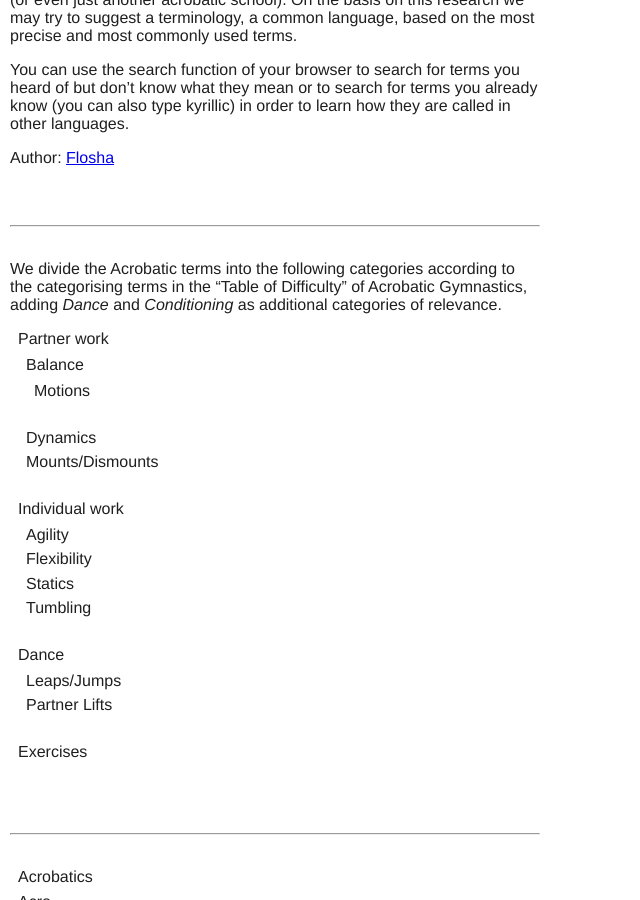
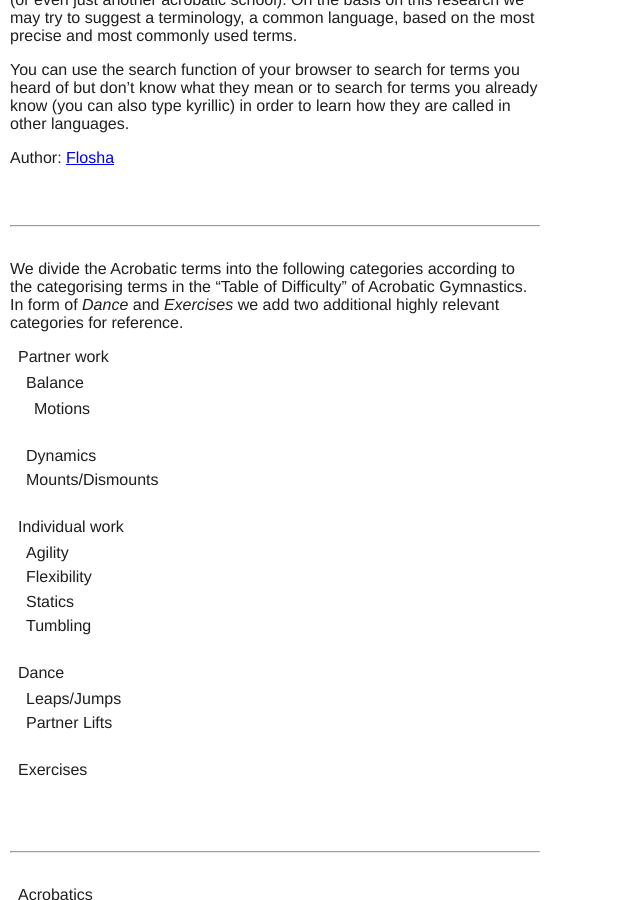
Before and after one commit to floshin/acrolib, a Jekyll site: the page built from glossary.md, in a window 1280 px wide and 900 px high, scrolled down 311 px. Shown: the whole window, without its empty margins (0-640 px from the left). Built offline with Jekyll 4.4.1, drawn with Linux system fonts in a browser that asks for light colours; our own code applies the rules of GitHub Pages for plain Markdown files.

Commit message:
Update glossary.md

```diff
--- a/glossary.md
+++ b/glossary.md
@@ -10,7 +10,7 @@ Author: [Flosha](https://flosh.in)
 
 ---
 
-We divide the Acrobatic terms into the following categories according to the categorising terms in the "Table of Difficulty" of Acrobatic Gymnastics, adding *Dance* and *Conditioning* as additional categories of relevance.
+We divide the Acrobatic terms into the following categories according to the categorising terms in the "Table of Difficulty" of Acrobatic Gymnastics. In form of *Dance* and *Exercises* we add two additional highly relevant categories for reference.
 
 * Partner work
     * Balance
```
